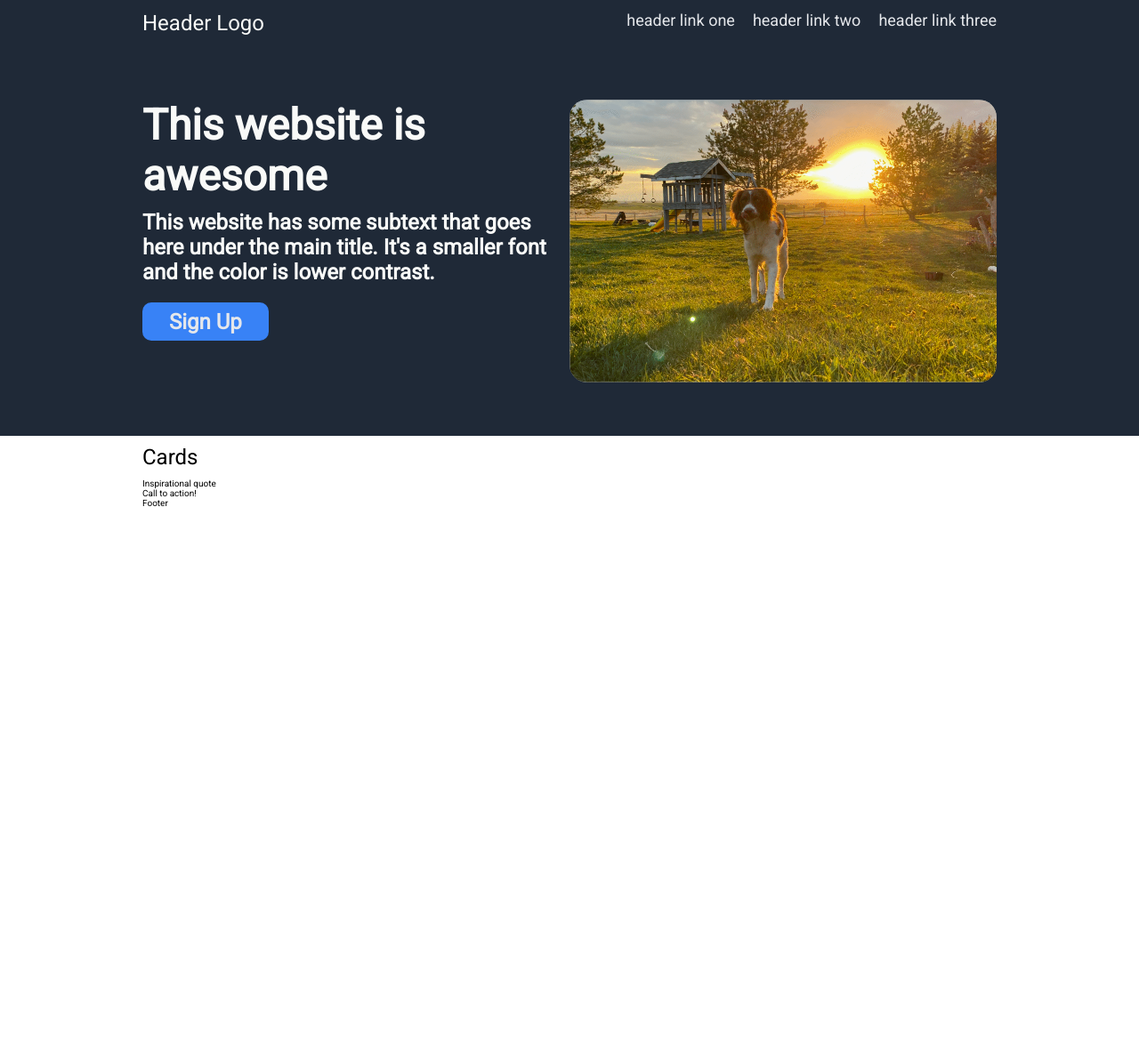
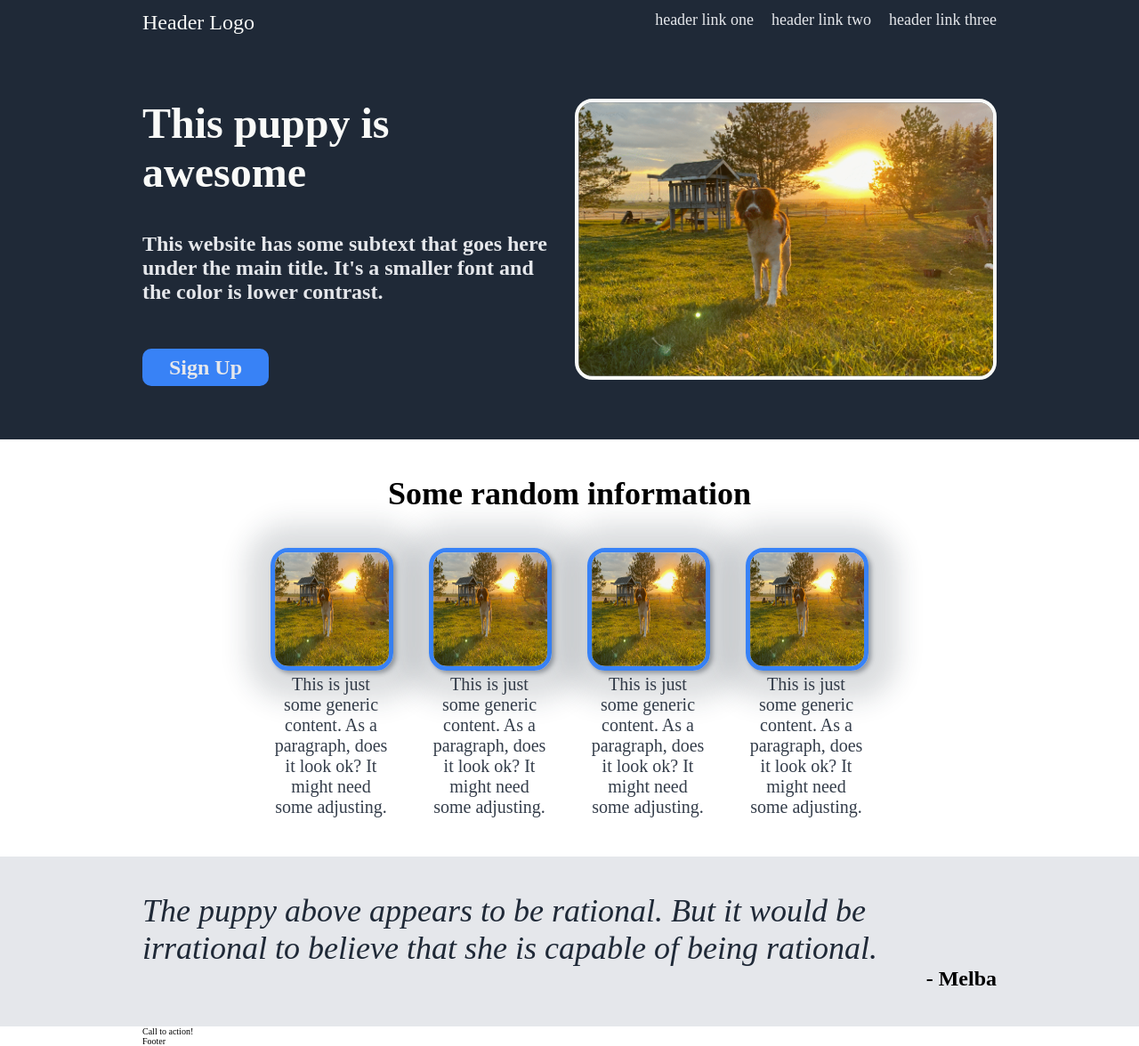
Before and after one commit to chartley1988/odin-landing-page, a plain HTML site: page index.html in a window 1280 px wide. Shown: the whole page at 89% size. Before the commit the page ends 800 px from the top, so only its background shows below. Drawn offline with Linux system fonts and the light colour scheme.

Commit message:
Added and styled sections on info cards and quotes

```diff
--- a/index.html
+++ b/index.html
@@ -13,6 +13,7 @@
         <link href="https://fonts.googleapis.com/css2?family=Libre+Baskerville&family=Lobster&family=Roboto:wght@100;400&display=swap" rel="stylesheet">
 
     </head>
+
     <header>Header Logo
 
         <div class="header-links">
@@ -22,23 +23,57 @@
         </div>
 
     </header>
+
     <body>
 
         <section class="hero">
-        <div class="hero-left-side">This website is awesome
+
+            <div class="hero-left-side">This puppy is awesome
                 <p>This website has some subtext that goes here under the main title. It's a smaller font and the color is lower contrast.</p>
                 <a class="signup" href="">Sign Up</a>
             </div>
 
-        <img src="images/melba-dog.png" class="hero-right-side">
+            <img class="hero-right-side" src="images/melba-dog.png">
         </section>
 
         <section class="info-cards">
-        <p>Cards</p>
+            <h2>Some random information</h2>
+            <div class="card-container">
+
+                <div class="card">
+                    <img src="images/melba-dog.png" alt="" class="card-picture">
+                    <p>
+                        This is just some generic content. As a paragraph, does it look ok? It might need some adjusting.
+                    </p>
+                </div>
+
+                <div class="card">
+                    <img src="images/melba-dog.png" alt="" class="card-picture">
+                    <p>
+                        This is just some generic content. As a paragraph, does it look ok? It might need some adjusting.
+                    </p>
+                </div>
+
+                <div class="card">
+                    <img src="images/melba-dog.png" alt="" class="card-picture">
+                    <p>
+                        This is just some generic content. As a paragraph, does it look ok? It might need some adjusting.
+                    </p>
+                </div>
+
+                <div class="card">
+                    <img src="images/melba-dog.png" alt="" class="card-picture">
+                    <p>
+                        This is just some generic content. As a paragraph, does it look ok? It might need some adjusting.
+                    </p>
+                </div>
+
+            </div>
         </section>
 
         <section class="inspirational">
-        Inspirational quote
+            <p>The puppy above appears to be rational. But it would be irrational to believe that she is capable of being rational.</p>
+            <div class="author">- Melba</div>
         </section>
 
         <section class="call-to-action">
--- a/styles.css
+++ b/styles.css
@@ -1,19 +1,35 @@
 
 * {
-
     padding: 0;
     margin: 0;
     font-size: 10px;
+    --card-size: 10vw;
+}
+
+.root {
     font-family: 'Roboto';
 }
 
-section,header, footer {
+section,header,footer, .inspirational {
     padding: 0 16rem 0 16rem;
 }
 
-p {
+body {
+    width: 100vw;
+}
+
+.hero-left-side p {
+    color:#E5E7EB;
     margin: 1rem 0 1rem 0;
     font-size: 2.4rem;
+}
+
+h2 {
+    margin-top: 4rem;
+    margin-bottom: 4rem;
+    font-size: 3.6rem;
+    font-weight: extra-bold;
+    text-align: center;
 }
 
 a:any-link {
@@ -34,6 +50,7 @@ header {
 
 .header-links {
     display: flex;
+    color: #E5E7EB;
     gap: 2rem;
 }
 
@@ -42,28 +59,31 @@ header {
     padding-bottom: 6rem;
     background-color: #1F2937;
     display: flex;
-    justify-content: center;
     gap: 2rem;
-    align-items: stretch;
 }
 
 .hero-left-side {
+    flex: 1;
+    min-width: 300px;
     display: flex;
     flex-direction: column;
+    gap: 3rem;
+    justify-content: center;
+    text-align: left;
+    align-items: flex-start;
     color: #F9FAF8;
     font-size: 48px;
     font-weight: bolder;
 }
 
 .hero-right-side {
-    display: flex;
+    align-self: flex-start;
     width: 50%;
-    flex-shrink: none;
+    min-width: 20vw;
     height: auto;
-    justify-content: center;
-    align-items: center;
-    align-self: center;
+    flex: 1;
     color: #F9FAF8;
+    border: 0.4rem solid #F9FAF8;
     border-radius: 2rem;
     background-color: #e5e7eb87;
 }
@@ -78,3 +98,64 @@ a.signup {
     font-size: 24px;
     font-weight: 900;
 }
+
+/*--- Card Container ---*/
+.card-container {
+    margin: 4rem 0 4rem 0;
+    display: flex;
+    width: 100%;
+    min-height: var(--card-size);
+    justify-content: center;
+    gap: 4rem;
+}
+
+.card {
+    /*-- Flex Properties --*/
+    display: flex;
+    flex-direction: column;
+    align-content: center;
+}
+
+.card-picture {
+    /*-- Card Propterties --*/
+    min-width: var(--card-size);
+    max-width: var(--card-size);
+    min-height: var(--card-size);
+    max-height: var(--card-size);
+    align-self: stretch;
+    border: 0.5rem solid #3882F6;
+    border-radius: 2rem;
+    background-color: #3881f611;
+    box-shadow:
+            0.3rem 0.3rem 3rem 3rem #1f293729,
+            0.3rem 0.3rem 0.5rem #1f29375f;
+}
+
+.card p {
+    max-width: var(--card-size);
+    text-align: center;
+    color: #1f2937e7;
+    font-size: 2rem;
+    padding: 0.4rem;
+}
+
+.inspirational {
+    padding-bottom: 4rem;
+    padding-top: 4rem;
+    background-color: #E5E7EB;
+    display: flex;
+    flex-direction: column;
+}
+
+section.inspirational p {
+
+    color: #1F2937;
+    font-style: italic;
+    font-size: 36px;
+}
+
+section.inspirational .author {
+    text-align: end;
+    font-weight: 700;
+    font-size: 24px;
+}
```
Lines whose indentation alone changed are shown as unchanged.
